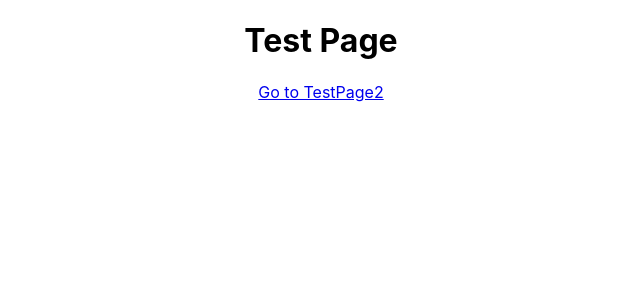
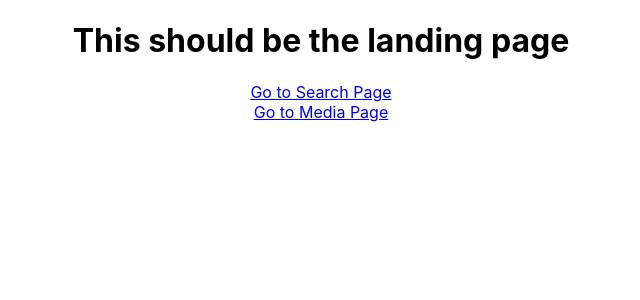
Before and after one commit to MatthewMyWu/MoviePractice, a React (Create React App) app: page / in a window 1280 px wide. Shown: the top 300 px of the page, without its empty margins (319-959 px from the left). Built offline with nearby package versions, Linux system fonts and the light colour scheme.

Commit message:
Basic setup for flow of different pages to one another

```diff
--- a/src/Components/App.tsx
+++ b/src/Components/App.tsx
@@ -1,9 +1,10 @@
 import React from 'react';
-import TestPage from './TestPage';
 import {
   BrowserRouter, Route, Routes
 } from "react-router-dom";
-import TestPage2 from './TestPage2';
+import LandingPage from './Landing Page/Landing Page';
+import MediaPage from './Media Page/Media Page';
+import SearchPage from './Search Page/Search Page';
 
 
 function App() {
@@ -11,8 +12,9 @@ function App() {
     <div className="App">
       <BrowserRouter>
         <Routes>
-          <Route path="/" element={<TestPage></TestPage>}></Route>
-          <Route path="/TestPage2" element={<TestPage2></TestPage2>}></Route>
+          <Route path="/" element={<LandingPage></LandingPage>}></Route>
+          <Route path="/search" element={<SearchPage></SearchPage>}></Route>
+          <Route path="/media" element={<MediaPage></MediaPage>}></Route>
         </Routes>
       </BrowserRouter>
     </div>
--- /dev/null
+++ b/src/Components/Landing Page/Landing Page.tsx
@@ -0,0 +1,15 @@
+import React from 'react';
+import {Link} from "react-router-dom";
+
+function LandingPage() {
+  return (
+    <div>
+      <h1>This should be the landing page</h1>
+      <Link to="/Search">Go to Search Page</Link>
+      <br></br>
+      <Link to="/Media">Go to Media Page</Link>
+    </div>
+  );
+}
+
+export default LandingPage;
--- /dev/null
+++ b/src/Components/Media Page/Media Page.tsx
@@ -0,0 +1,15 @@
+import React from 'react';
+import {Link} from "react-router-dom";
+
+function MediaPage() {
+  return (
+    <div>
+      <h1>This should be the media page</h1>
+      <Link to="/Search">Go to Search Page</Link>
+      <br></br>
+      <Link to="/">Go to Landing Page</Link>
+    </div>
+  );
+}
+
+export default MediaPage;
--- /dev/null
+++ b/src/Components/Search Page/Search Page.tsx
@@ -0,0 +1,15 @@
+import React from 'react';
+import {Link} from "react-router-dom";
+
+function SearchPage() {
+  return (
+    <div>
+      <h1>This should be the search page</h1>
+      <Link to="/">Go to Landing Page</Link>
+      <br></br>
+      <Link to="/Media">Go to Media Page</Link>
+    </div>
+  );
+}
+
+export default SearchPage;
--- a/src/Components/TestPage.tsx
+++ /dev/null
@@ -1,13 +0,0 @@
-import React from 'react';
-import {Link} from "react-router-dom";
-
-function TestPage() {
-  return (
-    <div className="Test-page">
-      <h1>Test Page</h1>
-      <Link to="/TestPage2">Go to TestPage2</Link>
-    </div>
-  );
-}
-
-export default TestPage;
--- a/src/Components/TestPage2.tsx
+++ /dev/null
@@ -1,13 +0,0 @@
-import React from 'react';
-import { Link } from 'react-router-dom';
-
-function TestPage2() {
-  return (
-    <div className="Test-page-2">
-      <h1>Test Page 2</h1>
-      <Link to="/">Go to Test Page 1</Link>
-    </div>
-  );
-}
-
-export default TestPage2;
```
